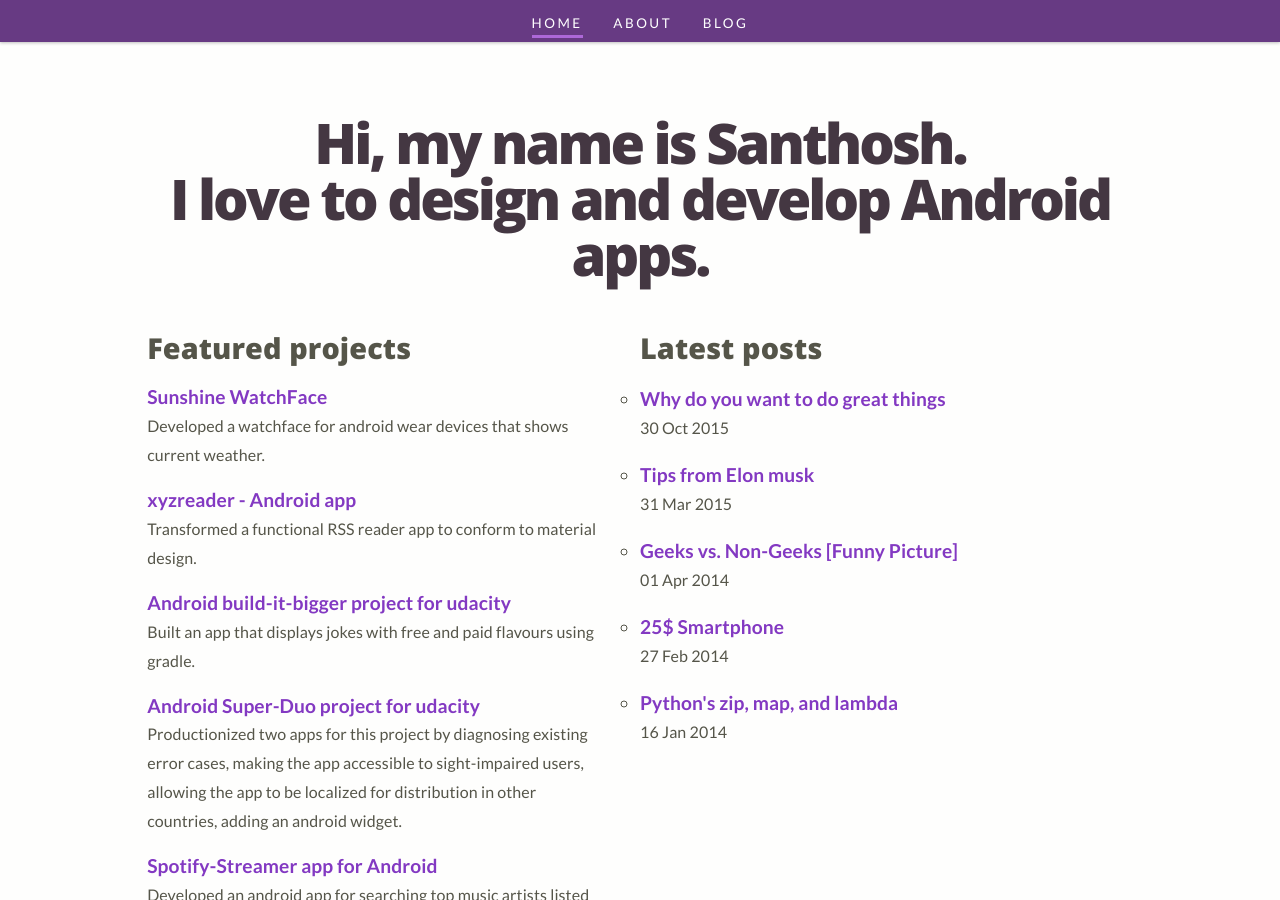
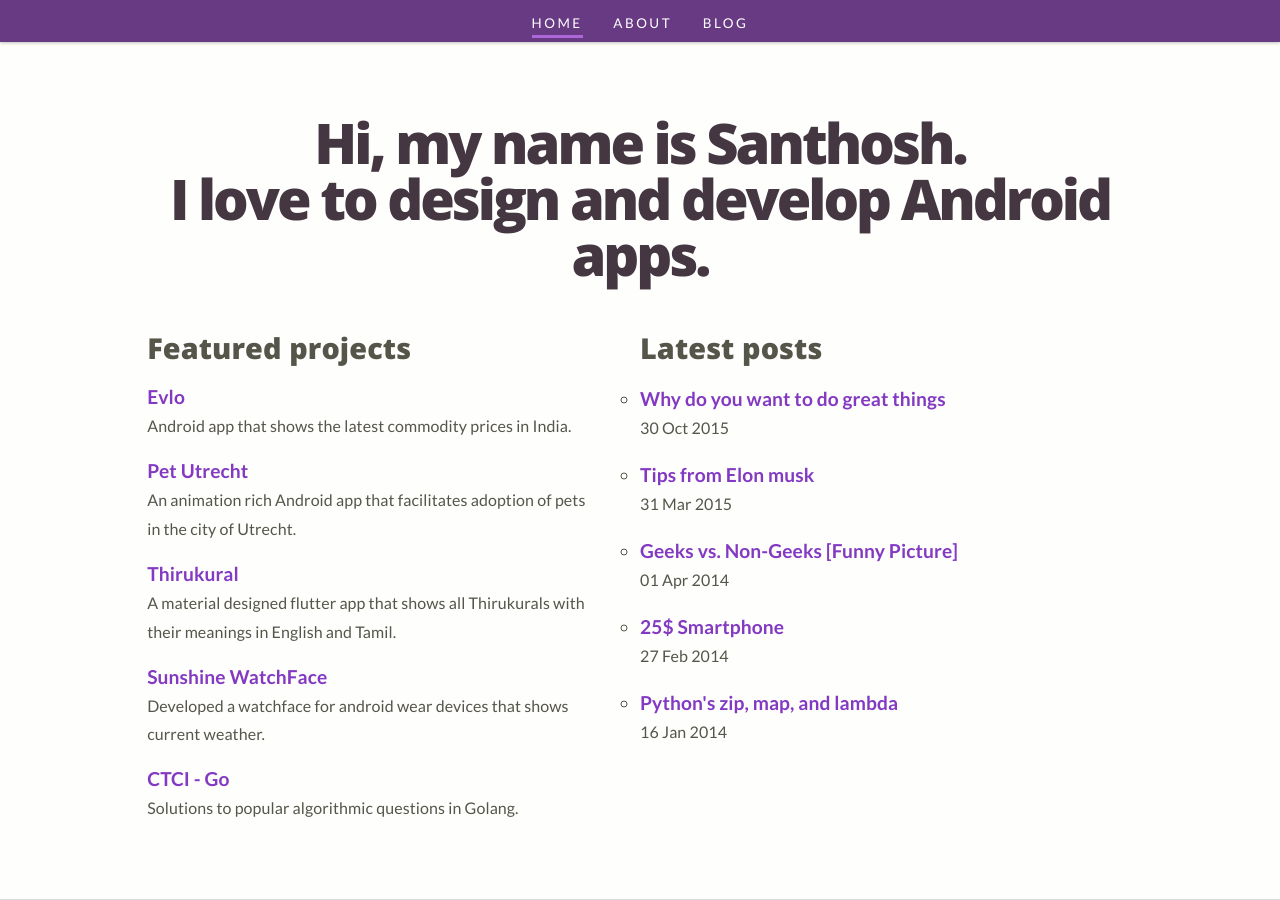
Before and after one commit to santhoshvai/santhoshvai.github.io, a Jekyll site: the page built from index.html, in a window 1280 px wide and 900 px high. Built offline with Jekyll 4.4.1, drawn with Linux system fonts in a browser that asks for light colours; some of the changed text lies outside the part shown.

Commit message:
updated projects shown on the front page

```diff
--- a/index.html
+++ b/index.html
@@ -7,17 +7,15 @@ description: Santhosh Vaiyapuri. Software Engineer. Personal website. Includes b
 <h1 id="intro">Hi, my name is Santhosh.<br>I love to design and develop Android apps.</h1>
 <div class="clearfix">
   <div class="column-half clearfix">
-      <h2>Featured projects</h2>
+			<h2>Featured projects</h2>
+			<h4><a href="https://play.google.com/store/apps/details?id=info.santhosh.evlo">Evlo</a></h4>
+			<small>Android app that shows the latest commodity prices in India.</small>
+			<h4><a href="https://git.io/fAhqW">Pet Utrecht</a></h4>
+			<small>An animation rich Android app that facilitates adoption of pets in the city of Utrecht.</small>
+			<h4><a href="https://git.io/fAhqW">Thirukural</a></h4>
+			<small>A material designed flutter app that shows all Thirukurals with their meanings in English and Tamil.</small>
       <h4><a href="https://github.com/santhoshvai/sunshineWatchFace">Sunshine WatchFace</a></h4>
       <small>Developed a watchface for android wear devices that shows current weather.</small>
-      <h4><a href="https://github.com/santhoshvai/xyzreader">xyzreader - Android app</a></h4>
-      <small>Transformed a functional RSS reader app to conform to material design.</small>
-      <h4><a href="https://github.com/santhoshvai/Build-It-Bigger">Android build-it-bigger project for udacity</a></h4>
-      <small>Built an app that displays jokes with free and paid flavours using gradle.</small>
-      <h4><a href="https://github.com/santhoshvai/super-duo">Android Super-Duo project for udacity</a></h4>
-      <small>Productionized two apps for this project by diagnosing existing error cases, making the app accessible to sight-impaired users, allowing the app to be localized for distribution in other countries, adding an android widget.</small>
-      <h4><a href="https://github.com/santhoshvai/Spotify-Streamer-P2-Android-ND">Spotify-Streamer app for Android</a></h4>
-      <small>Developed an android app for searching top music artists listed on spotify and playing their songs.</small>
       <h4><a href="https://github.com/gaylemcd/ctci/tree/master/Go">CTCI - Go</a></h4>
       <small>Solutions to popular algorithmic questions in Golang.</small>
   </div>
```
